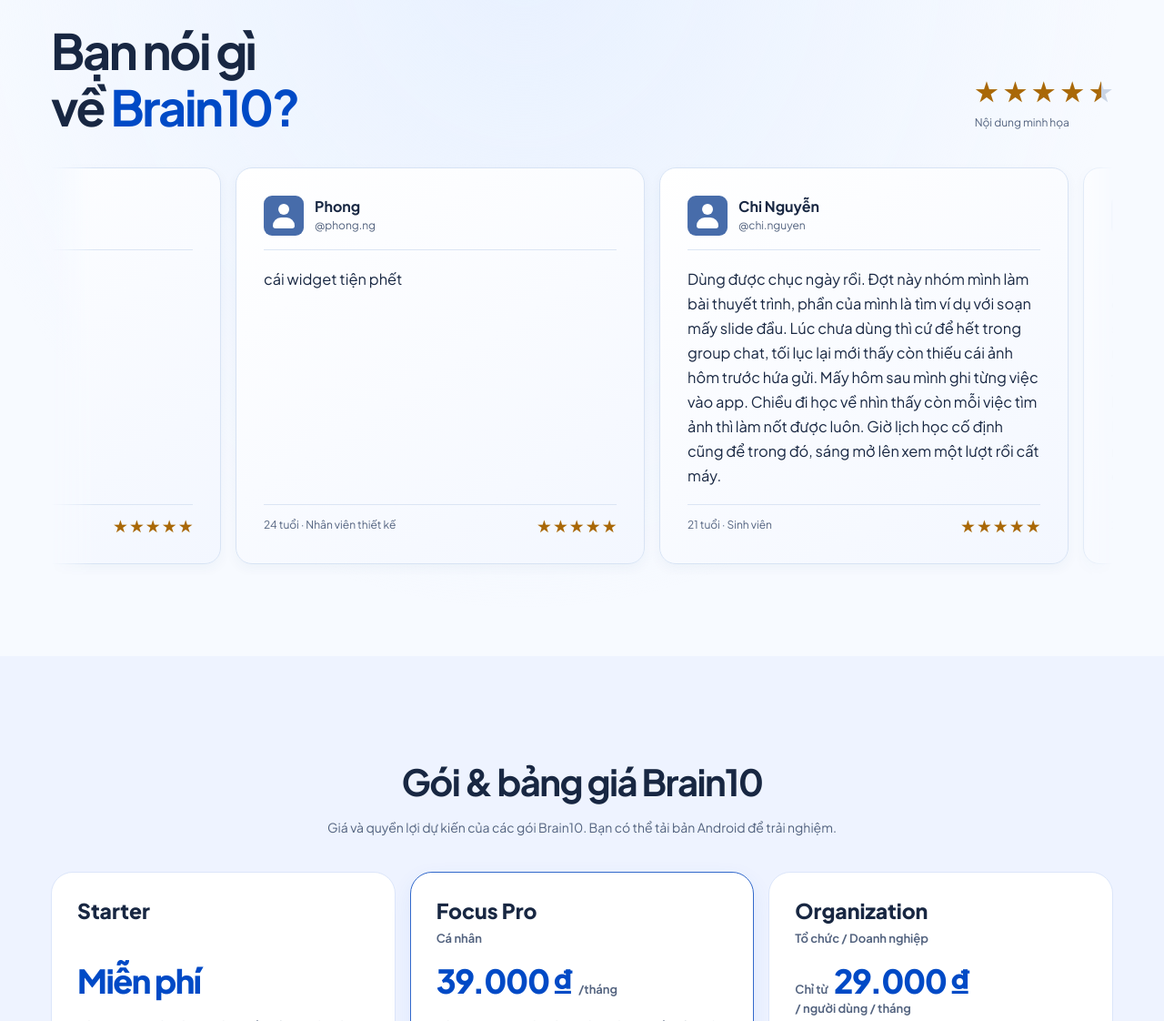
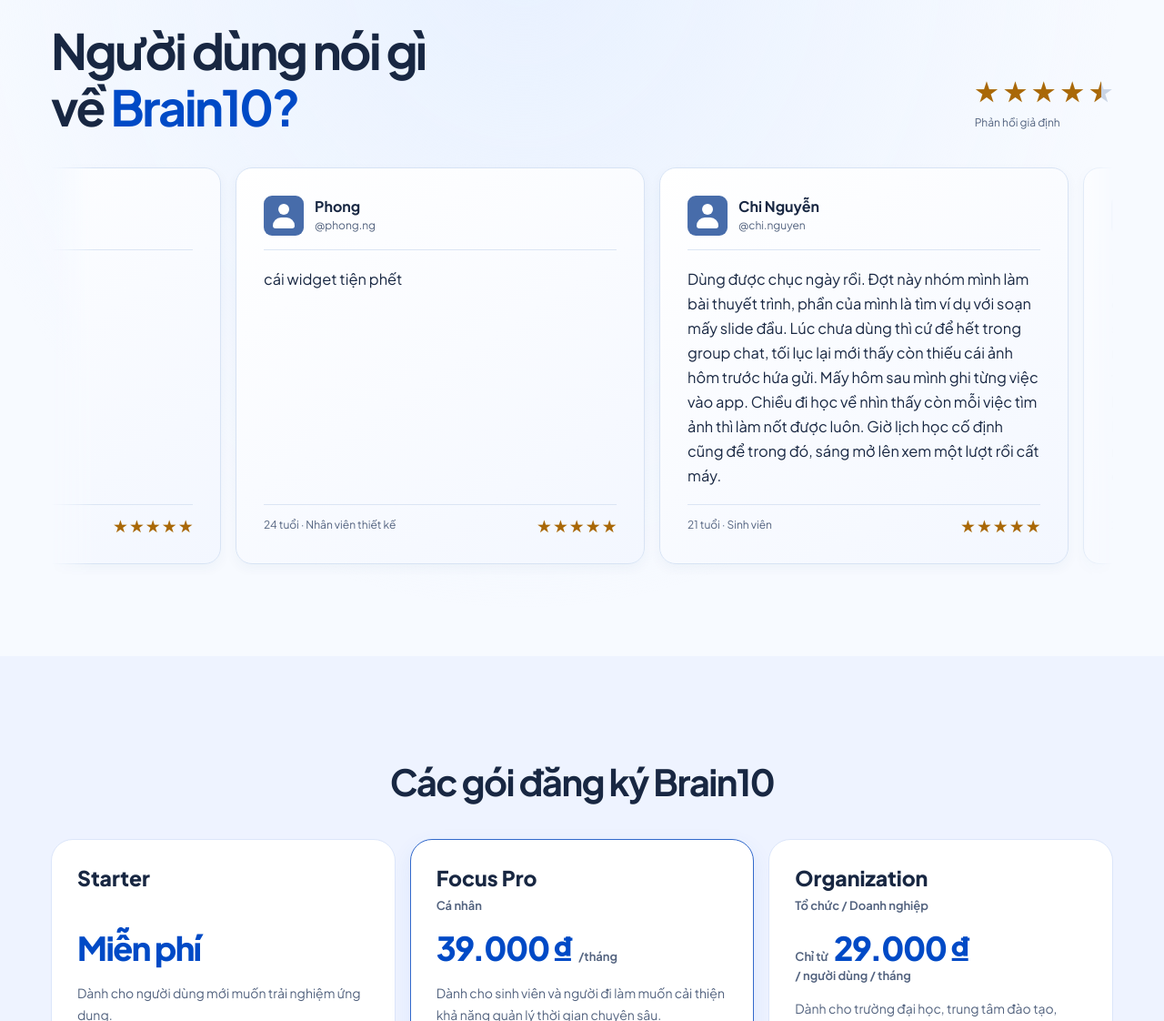
Before and after one commit to zomboXx/UTE-START-UP-2026, a plain HTML site: page index.html in a window 1280 px wide. Shown: the part 3055-4177 px from the top of the page at 91% size. Drawn offline with Linux system fonts and the light colour scheme.

Commit message:
Simplify the pricing and feedback section copy

```diff
--- a/index.html
+++ b/index.html
@@ -115,10 +115,10 @@
 <section id="feedback" class="feedback" aria-labelledby="feedback-title">
   <div class="section-wrap feedback-inner">
     <header class="feedback-heading">
-      <h2 id="feedback-title">Bạn nói gì<br>về <span>Brain10?</span></h2>
+      <h2 id="feedback-title">Người dùng nói gì<br>về <span>Brain10?</span></h2>
       <div class="feedback-rating-summary">
         <div id="feedback-rating" class="feedback-rating" hidden></div>
-        <p id="feedback-preview-label" hidden>Nội dung minh họa</p>
+        <p id="feedback-preview-label" hidden>Phản hồi giả định</p>
       </div>
     </header>
     <p id="feedback-empty">Phản hồi từ người dùng sẽ xuất hiện tại đây.</p>
@@ -131,8 +131,7 @@
 <section id="plans" class="plans-section section-space" aria-labelledby="plans-title">
   <div class="section-wrap">
     <header class="plans-head">
-      <h2 id="plans-title">Gói &amp; bảng giá Brain10</h2>
-      <p>Giá và quyền lợi dự kiến của các gói Brain10. Bạn có thể tải bản Android để trải nghiệm.</p>
+      <h2 id="plans-title">Các gói đăng ký Brain10</h2>
     </header>
     <div id="plan-list" class="plan-list" aria-live="polite">Đang tải danh sách gói…</div>
   </div>
```
